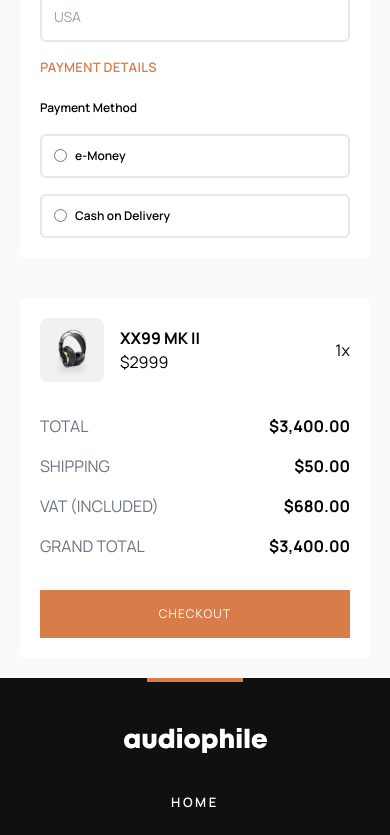
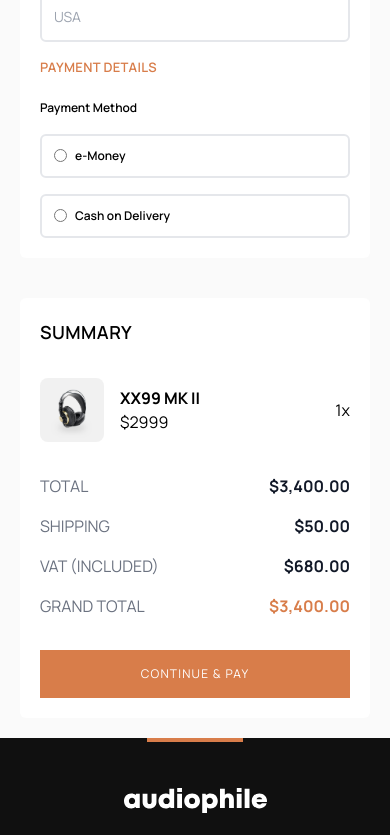
Before and after one commit to Jorstev/audiophile, a React (Vite) app in the folder client/: page /checkout in a window 390 px wide. Shown: the part 867-1702 px from the top of the page. Built offline with nearby package versions, Linux system fonts and the light colour scheme; no server answers.

Commit message:
Completed(FrontEnd)- Website Responsive for Mobile, Tablet and Desktop completed

```diff
--- a/client/src/pages/Checkout.jsx
+++ b/client/src/pages/Checkout.jsx
@@ -21,14 +21,17 @@ function Checkout() {
 
   return (
     <>
+      <div className="bg-[#fafafa] w-full h-full">
         <FormProvider {...methods}>
           <span className="text-sm text-gray-500 cursor-pointer">Go Back</span>
           <form
-          className="flex w-full h-full flex-col bg-[#fafafa] "
+            className="flex w-full h-full flex-col xl:flex-row bg-[#fafafa] xl:max-w-[1200px] xl:mx-auto xl:px-0 xl:py-8"
             onSubmit={handleSubmit(onSubmit)}
           >
-          <div className="flex flex-col p-5 space-y-4 m-5 bg-white rounded-md">
-            <h2 className="text-[28px] font-[600] uppercase mb-4">Checkout</h2>
+            <div className="flex flex-col p-5 space-y-4 m-5 bg-white rounded-md xl:w-[70%]">
+              <h2 className="text-[28px] font-[600] uppercase mb-4">
+                Checkout
+              </h2>
               <h3 className="text-[13px] font-600 tracking-wide uppercase mb-4 text-[#D87D4A]">
                 billing details
               </h3>
@@ -183,9 +186,42 @@ function Checkout() {
                   </AnimatePresence>
                 </div>
               )}
+              {paymentMethod === "cashOnDelivery" && (
+                <div className="">
+                  <AnimatePresence>
+                    <motion.div
+                      className="flex justify-around space-x-7 items-center"
+                      initial={{ opacity: 0, height: 0 }}
+                      animate={{ opacity: 1, height: "auto" }}
+                      exit={{ opacity: 0, height: 0 }}
+                      transition={{ duration: 0.3 }}
+                    >
+                      <img
+                        className="block"
+                        src="/src/assets/checkout/icon-cash-on-delivery.svg"
+                        alt="cashDelivery"
+                      />
+                      <span className=" text-gray-400 text-sm block">
+                        The ‘Cash on Delivery’ option enables you to pay in cash
+                        when our delivery courier arrives at your residence.
+                        Just make sure your address is correct so that your
+                        order will not be cancelled.
+                      </span>
+                    </motion.div>
+                  </AnimatePresence>
                 </div>
-          <div className="flex flex-col p-5 space-y-4 m-5 bg-white rounded-md">
-            <CartItem productName="XX99 MK II" price="$2999" counter={false} />
+              )}
+            </div>
+            {/* Summary   */}
+            <div className="flex flex-col p-5 space-y-4 m-5 bg-white rounded-md xl:w-[30%] xl:h-[fit-content]">
+              <h3 className="text-lg font-600 tracking-wide uppercase mb-4">
+                summary
+              </h3>
+              <CartItem
+                productName="XX99 MK II"
+                price="$2999"
+                counter={false}
+              />
               <div>
                 <AmountItem label="Total" value="$3,400.00" />
                 <AmountItem label="Shipping" value="$50.00" />
@@ -195,14 +231,15 @@ function Checkout() {
               <div>
                 <button
                   type="submit"
-                className="w-full bg-[#D87D4A] text-xs tracking-widest text-white py-4 mt-4 uppercase"
+                  className="w-full bg-[#D87D4A] text-xs tracking-widest text-white py-4 mt-4 uppercase hover:bg-[#FBAF85]"
                 >
-                Checkout
+                  Continue & pay
                 </button>
               </div>
             </div>
           </form>
         </FormProvider>
+      </div>
       <AnimatePresence>
         {triggerPayment && (
           <motion.div
@@ -211,8 +248,8 @@ function Checkout() {
             exit={{ opacity: 0, height: 0 }}
             transition={{ duration: 0.3 }}
           >
-            <div className="fixed top-24 left-0 right-0 bottom-0 bg-black bg-opacity-50 z-40 flex justify-end px-4 pt-6 pb-36 lg:top-20">
-              <div className="bg-white w-full max-w-md h-full p-6 shadow-lg outline-none rounded-lg flex flex-col justify-around">
+            <div className="fixed top-24 left-0 right-0 bottom-0 bg-black bg-opacity-50 z-40 flex justify-end lg:justify-center px-4 pt-6 pb-2 lg:top-20 ">
+              <div className="bg-white w-full max-w-md p-6 shadow-lg outline-none rounded-lg flex flex-col justify-around h-[fit-content] space-y-6">
                 <div className="flex flex-col justify-start items-start space-y-4">
                   <img
                     src="/src/assets/checkout/icon-order-confirmation.svg"
@@ -225,34 +262,13 @@ function Checkout() {
                     You will receive an email confirmation shortly
                   </p>
                 </div>
-                <div className="mt-4 flex flex-col space-y-4 overflow-y-auto h-56 bg-gray-100 px-5 rounded-t-lg">
-                  <CartItem
-                    price="$7999"
-                    productName="XX99 MK VI"
-                    counter={false}
-                  />
-                  <CartItem
-                    price="$7999"
-                    productName="XX99 MK VI"
-                    counter={false}
-                  />
-                  <CartItem
-                    price="$7999"
-                    productName="XX99 MK VI"
-                    counter={false}
-                  />
-                  <CartItem
-                    price="$7999"
-                    productName="XX99 MK VI"
-                    counter={false}
-                  />
-                  <CartItem
-                    price="$7999"
-                    productName="XX99 MK VI"
-                    counter={false}
-                  />
+                <div>
+                  <div className="mt-4 flex flex-col space-y-4  bg-gray-100 px-5 rounded-t-lg">
+                    <span className="block text-base font-semibold text-[#D87D4A]  rounded-lg  py-2 text-center shadow-sm mb-2">
+                      3 items purchased
+                    </span>
                   </div>
-                <div>
+
                   <div className="flex flex-col justify-between items-start  bg-black h-20 px-5 py-3 rounded-b-lg">
                     <span className="text-gray-500 uppercase font-bold">
                       grand total
@@ -260,6 +276,7 @@ function Checkout() {
                     <span className="font-bold text-white">$3,400.00</span>
                   </div>
                 </div>
+
                 <div>
                   <button
                     onClick={() => {
--- a/client/src/ui/AmountItem.tsx
+++ b/client/src/ui/AmountItem.tsx
@@ -9,7 +9,13 @@ function AmountItem({ label, value }: AmountItemProps) {
   return (
     <div className="flex justify-between items-center mt-4">
       <span className="text-gray-500 uppercase">{label}</span>
-      <span className="font-bold">{value}</span>
+      <span
+        className={`font-bold ${
+          label === "Grand Total" ? "text-[#D87D4A]" : "text-gray-900"
+        }`}
+      >
+        {value}
+      </span>
     </div>
   );
 }
--- a/client/src/ui/Header.jsx
+++ b/client/src/ui/Header.jsx
@@ -59,9 +59,9 @@ function Header() {
           >
             <div
               onClick={toggleCart}
-              className="fixed top-24 left-0 right-0 bottom-0 bg-black bg-opacity-50 z-40 flex justify-end px-4 pt-6 pb-36 lg:top-20"
+              className="fixed top-24 left-0 right-0 bottom-0 bg-black bg-opacity-50 z-40 flex justify-end px-4 pt-6 pb-36 lg:top-20 "
             >
-              <div className="bg-white w-full max-w-md h-full p-6 shadow-lg outline-none rounded-lg flex flex-col justify-around">
+              <div className="bg-white w-full max-w-md p-6 shadow-lg outline-none rounded-lg flex flex-col justify-around h-[fit-content] space-y-6">
                 <div className="flex justify-between items-center pb-4">
                   <h3 className="uppercase">cart (3)</h3>
                   <span className="text-sm text-gray-500 cursor-pointer">
--- a/client/src/ui/Input.tsx
+++ b/client/src/ui/Input.tsx
@@ -21,7 +21,7 @@ function Input({
   regex,
   type,
   placeholder,
-  customStyle,
+  customStyle = "",
   ...rest
 }: InputProps) {
   const {
@@ -46,14 +46,16 @@ function Input({
           })}
           {...rest}
         />
+        {errors[inputName] && (
+          <p className="text-red-500 text-sm mt-1">
+            {errors[inputName].type === "required"
+              ? "Required field"
+              : typeof errors[inputName].message === "string"
+              ? errors[inputName].message
+              : ""}
+          </p>
+        )}
       </label>
-      {errors[inputName] && (
-        <p className="text-red-500 text-sm mt-1">
-          {typeof errors[inputName].message === "string"
-            ? errors[inputName].message
-            : ""}
-        </p>
-      )}
     </>
   );
 }
```
Lines whose indentation alone changed are shown as unchanged.
